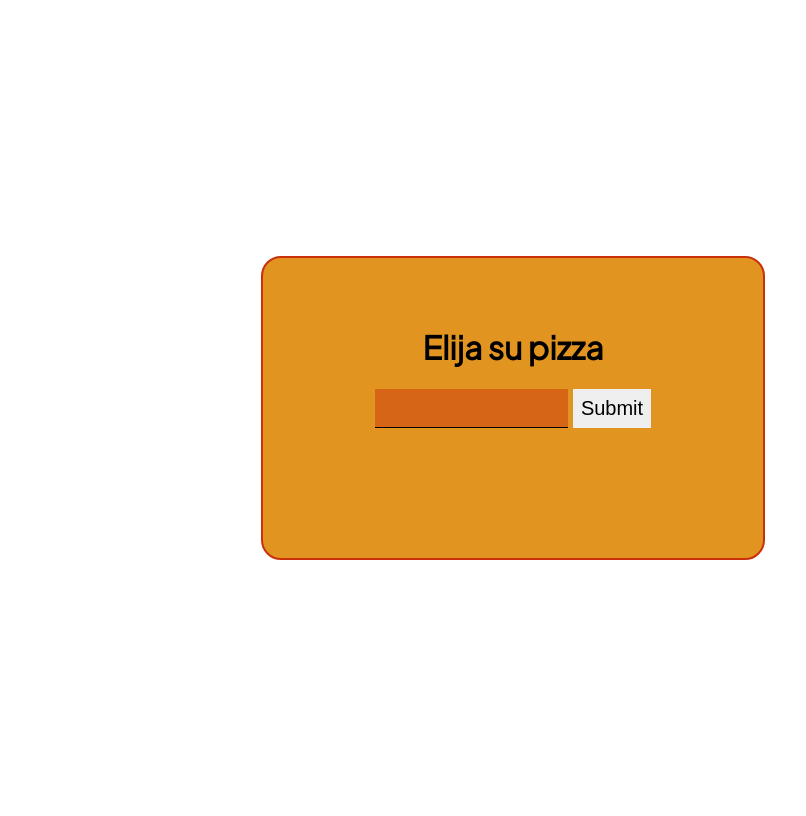
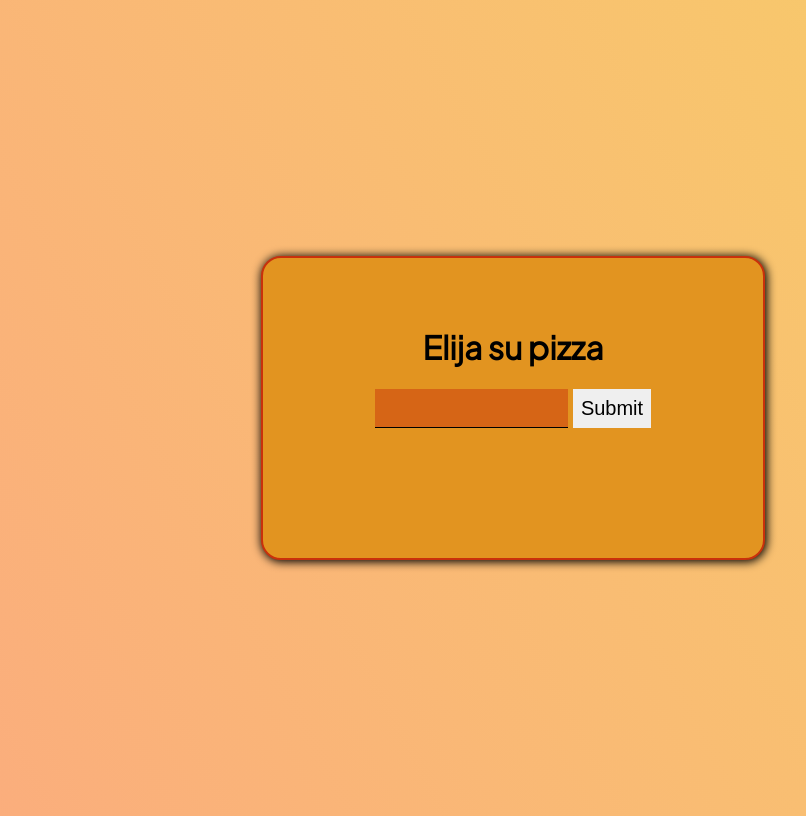
Before and after one commit to LucioFurnari/Ejercicios_JavaScript, a plain HTML site: page Ejercicio_03/index.html in a window 1280 px wide. Shown: the whole page, without its empty margins (127-933 px from the left). Drawn offline with Linux system fonts and the light colour scheme.

Commit message:
cambio en style

```diff
--- a/Ejercicio_03/style.css
+++ b/Ejercicio_03/style.css
@@ -1,5 +1,8 @@
 body{
     font-family: 'Plus Jakarta Sans', sans-serif;
+    background-color: #FBAB7E;
+    background-image: linear-gradient(62deg, #FBAB7E 0%, #F7CE68 100%);
+
 }
 
 main {
@@ -20,6 +23,7 @@ main {
     border: 2px solid rgb(201, 49, 11);
     border-radius: 20px;
     background-color: rgb(226, 148, 32);
+    box-shadow: 1px 1px 10px 1px;
 }
 
 .input-card{
```
